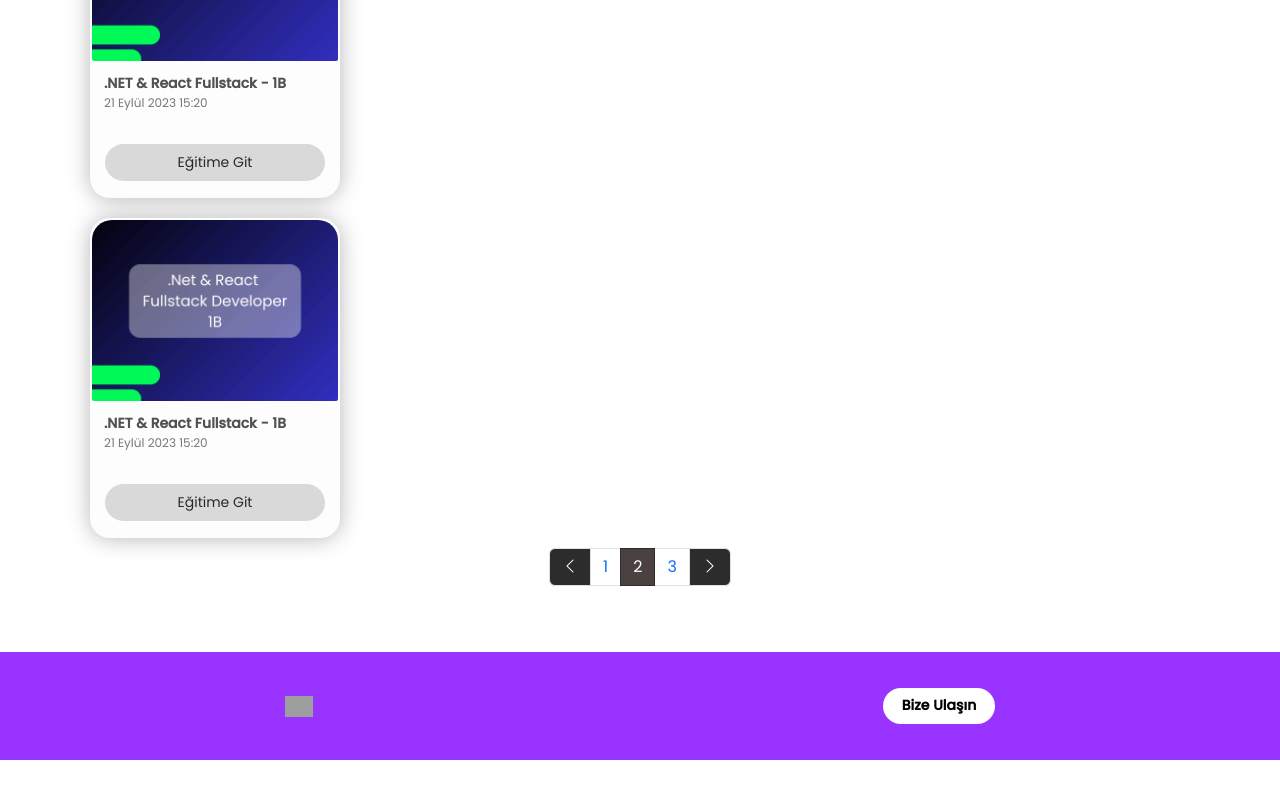
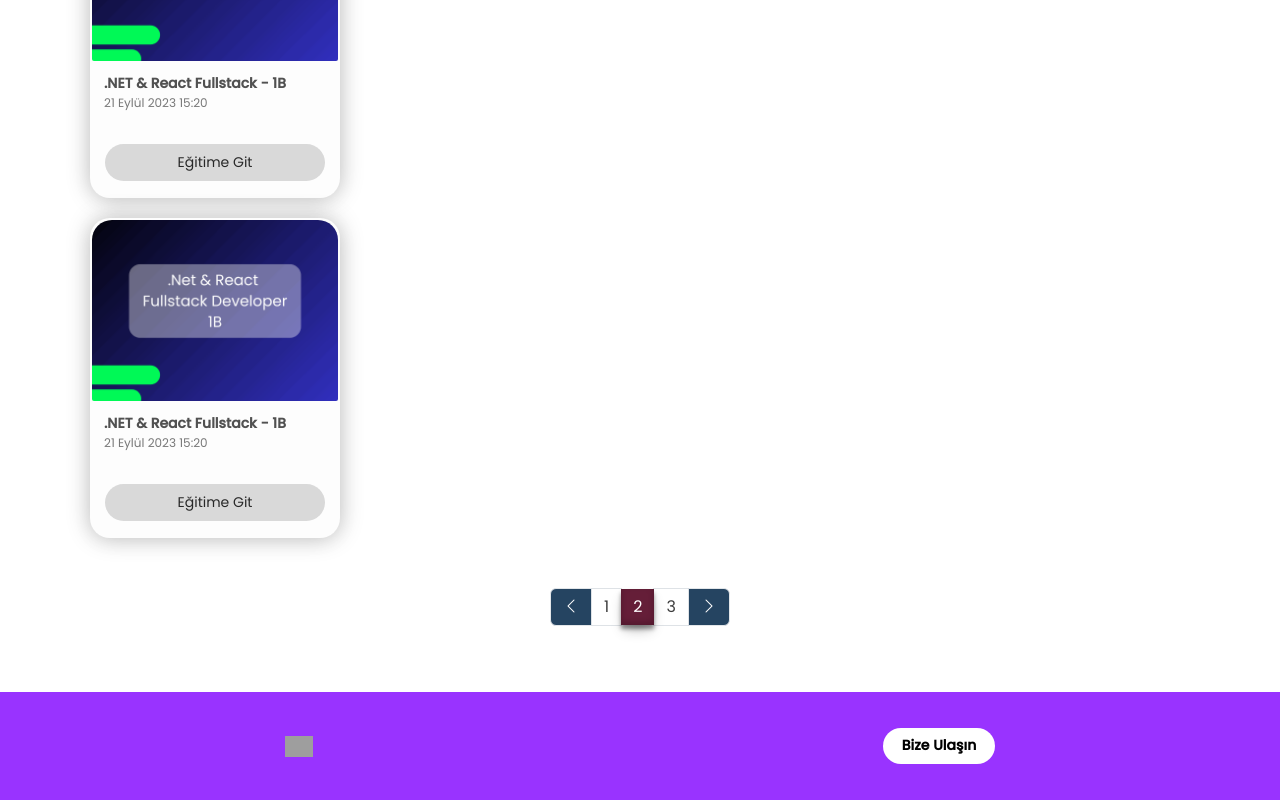
Before and after one commit to DotNetReactFullStack/tobeto-platform-frontend, a React (Create React App) app: page /egitimlerim in a window 1280 px wide. Shown: the part 4004-4804 px from the top of the page. Before the commit the page ends 4764 px from the top, so only its background shows below. Built offline with nearby package versions, Linux system fonts and the light colour scheme; grey boxes are pictures that could not be loaded.

Commit message:
Updated Pagination component

```diff
--- a/src/components/Pagination/Pagination.css
+++ b/src/components/Pagination/Pagination.css
@@ -1,18 +1,29 @@
 .pagination-element {
   display: flex;
   justify-content: center;
+  margin: 50px 0 !important;
 }
 
 .pagination-element .page-item:first-child .page-link,
 .pagination-element .page-item:last-child .page-link {
-  background-color: rgb(44, 44, 44);
-}
-
-.pagination-element i {
+  background-color: rgb(0, 36, 70);
+  opacity: .85;
   color: white;
 }
 
+.pagination-element .page-link {
+  color: rgba(0, 0, 0, 0.766);
+}
+
+.pagination-element .page-link:hover {
+  color: rgb(151, 0, 151);
+}
+
 .pagination-element .page-item.active a {
-  background-color: #4c4141;
-  border-color: rgb(44, 44, 44);
+  pointer-events: none;
+  background-color: #651e38;
+  border-color: #651e38;
+  border: none;
+  margin-top: 1px;
+  box-shadow: rgba(0, 0, 0, 0.4) 0px 4px 4px, rgba(0, 0, 0, 0.3) 0px 7px 13px -3px, rgba(0, 0, 0, 0.2) 0px -3px 6px inset;
 }
```
